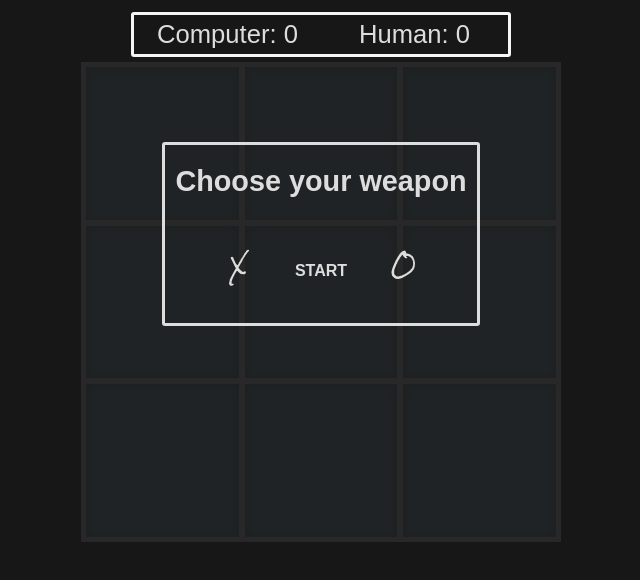
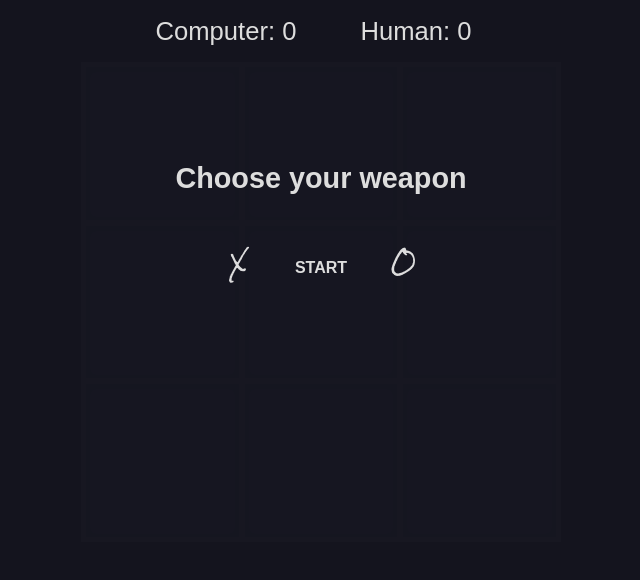
Before and after one commit to evblance/tic-tac-toe, a plain HTML site: page index.html in a window 1280 px wide. Shown: the part 98-678 px from the top of the page, without its empty margins (319-959 px from the left). Drawn offline with nearby package versions, Linux system fonts and the light colour scheme; a web font is replaced by a local one.

Commit message:
Changes some UI styles

```diff
--- a/main.css
+++ b/main.css
@@ -7,7 +7,7 @@
 }
 
 body {
-  background: #333;
+  background: #223;
   color: #ddd;
   margin: 0 auto;
   text-align: center;
@@ -38,7 +38,6 @@ h1 {
 .gamepiece-container {
   min-height: 10vh;
   padding: 10px;
-  border: 3px solid #ddd;
   position: absolute;
   top: 30vh;
   display: flex;
@@ -131,8 +130,6 @@ h1 {
   max-width: 380px;
   max-height: 10vh;
   margin: 15px 10px;
-  border: 3px solid whitesmoke;
-  border-radius: 3px;
   display: flex;
   flex-direction: row;
   justify-content: center;
@@ -185,7 +182,7 @@ h1 {
   align-items: center;
   width: 100%;
   height: 100%;
-  background: rgba(20, 20, 20, 0.9);
+  background: rgba(20, 20, 30, 0.98);
   transition: all 1s ease;
   user-select: none;
 }
```
